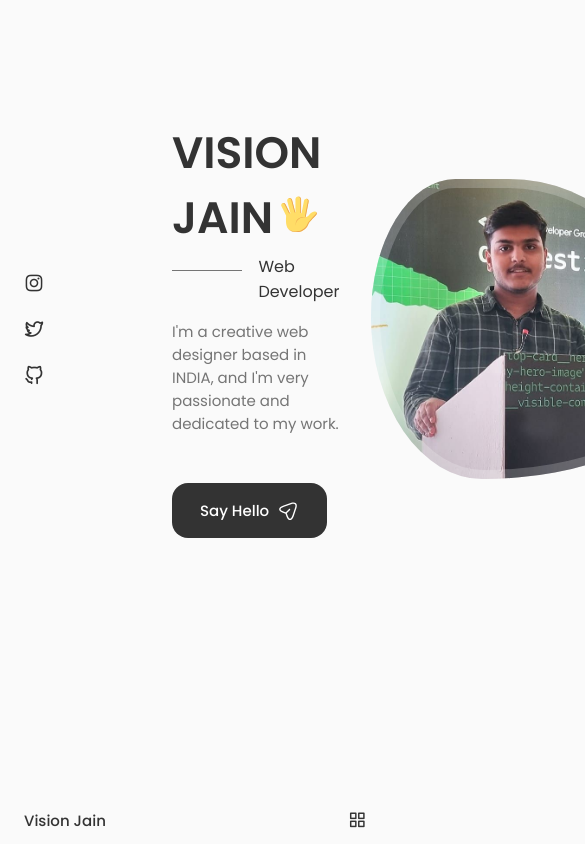
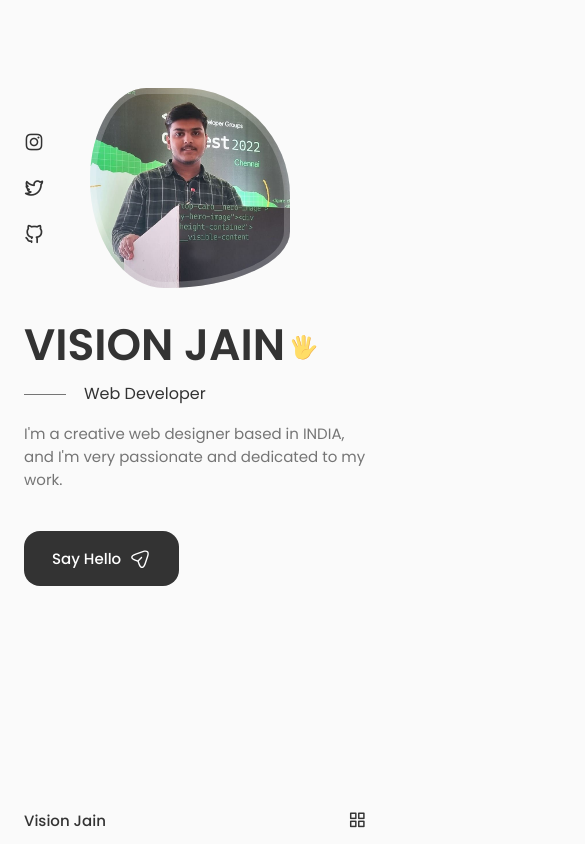
Before and after one commit to visionjain/React-Portfolio, a React (Create React App) app: page / in a window 390 px wide. Shown: the top 844 px of the page, 585 px wide, since content can reach past the window. Built offline with nearby package versions, Linux system fonts and the light colour scheme.

Commit message:
added scroll button and function

```diff
--- /dev/null
+++ b/src/components/home/ScrollDown.jsx
@@ -0,0 +1,50 @@
+import React from 'react'
+
+const ScrollDown = () => {
+  return (
+    <div className="home__scroll">
+      <a href="#about" className="home__scroll-button button--flex">
+        <svg
+                width="32px"
+                height="32px"
+                class="home__scroll-mouse"
+                viewBox="0 0 247 390"
+                version="1.1"
+                xmlns="http://www.w3.org/2000/svg"
+                xmlnsXlink="http://www.w3.org/1999/xlink"
+                style={{
+
+                  fillRule: "evenodd",
+                  clipRule: "evenodd",
+                  strokeLinecap: "round",
+                  strokeLinejoin: "round",
+                  strokeMiterlimit: "1.5",
+                }}
+              >
+                <path
+                  class="wheel"
+                  d="M123.359,79.775l0,72.843"
+                  style={{
+                    fill: "none",
+                    stroke: "var(--title-color)",
+                    strokeWidth: "20px",
+                  }}
+                ></path>
+                <path
+                  id="mouse"
+                  d="M236.717,123.359c0,-62.565 -50.794,-113.359 -113.358,-113.359c-62.565,0 -113.359,50.794 -113.359,113.359l0,143.237c0,62.565 50.794,113.359 113.359,113.359c62.564,0 113.358,-50.794 113.358,-113.359l0,-143.237Z"
+                  style={{
+                    fill: "none",
+                    stroke: "var(--title-color)",
+                    strokeWidth: "20px",
+                  }}
+                ></path>
+              </svg>
+              <span className="home__scroll-name">Scroll Down</span>
+              <i class="uil uil-arrow-down home__scroll-arrow"></i>
+              </a>
+    </div>
+  )
+}
+
+export default ScrollDown
--- a/src/components/home/home.css
+++ b/src/components/home/home.css
@@ -1,3 +1,8 @@
+
+.home__container {
+  row-gap: 7rem;
+}
+
 .home__content {
   grid-template-columns: 116px repeat(2, 1fr);
   padding-top: 5.5rem;
@@ -87,3 +92,122 @@
 }
 
 /* photo animate khatan tata bye bye */
+
+/*scroll button ka css */
+
+.home__scroll {
+  margin-left: 9.25rem;
+}
+
+.wheel {
+  animation: scroll 2s ease infinite;
+}
+
+@keyframes scroll {
+  0% {
+    transform: translateY(0);
+  }
+
+  30% {
+    transform: translateY(3.75rem);
+  }
+
+}
+
+.home__scroll-name{
+  color: var(--title-color);
+  font-weight: var(--font-medium);
+  margin-right: var(--mb-0-25);
+  margin-left: 2px;
+}
+
+.home__scroll-arrow {
+  font-size: 1.25rem;
+  color: var(--title-color);
+
+}
+
+/* for largee devices*/
+
+@media screen and (max-width: 992px) {
+  .home__content {
+    grid-template-columns: 100px repeat(2, 1fr);
+    column-gap: 1.25rem;
+  }
+
+  .home__hand {
+    width: 26px;
+    height: 26px;
+  }
+
+  .home__subtitle {
+    padding-left: 3.75rem;
+    margin-bottom: var(--mb-1);
+  }
+
+  .home__subtitle::before{
+    width: 42px;
+    top: 0.8rem;
+  }
+
+  .home__description {
+    max-width: initial;
+    margin-bottom: var(--mb-2-5);
+  }
+
+  .home__img {
+    width: 250px;
+    height: 250px;
+    box-shadow: inset 0 0 0 8px rgb(255 255 255 / 20%);
+  }
+
+  .home__scroll {
+    margin-left: 7.5rem;
+  }
+
+}
+
+/* medium phones ke liye  */
+@media screen and (max-width: 768px) {
+  .home__content {
+    grid-template-columns: 0.5fr 3fr;
+    padding-top: 3.5rem;
+
+  }
+
+  .home__img {
+    order: initial;
+    justify-self: initial;
+  }
+
+  .home__data {
+    grid-column: 1/3;
+
+  }
+
+  .home__img {
+    box-shadow: inset 0 0 0 6px rgb(255 255 255 / 20%);
+    width: 200px;
+    height: 200px;
+  }
+
+  .home__scroll {
+    display: none;
+  }
+
+
+}
+
+/* For small devices */
+@media screen and (max-width: 350px) {
+  .home__img {
+    width: 180px;
+    height: 180px;
+  }
+
+  .home__hand {
+    width: 22px;
+    height: 22px;
+  }
+
+}
--- a/src/components/home/home.jsx
+++ b/src/components/home/home.jsx
@@ -2,6 +2,7 @@
 import "./home.css"
 import Social from "./Social";
 import Data from "./Data";
+import ScrollDown from "./ScrollDown";
 
 const Home = () => {
   return (
@@ -17,6 +18,9 @@
 
 
         </div>
+
+        <ScrollDown />
+
       </div>
     </section>
   )
```
